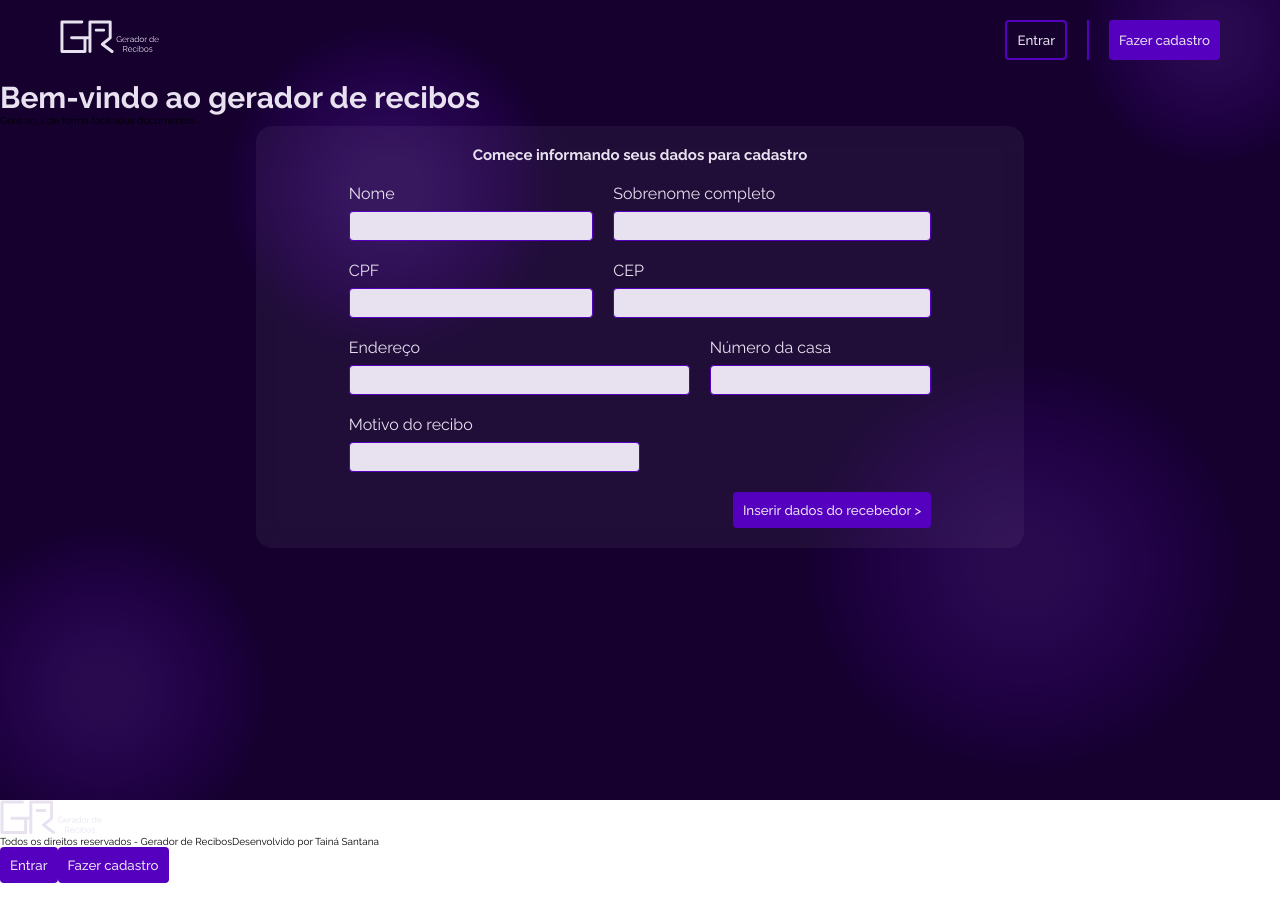
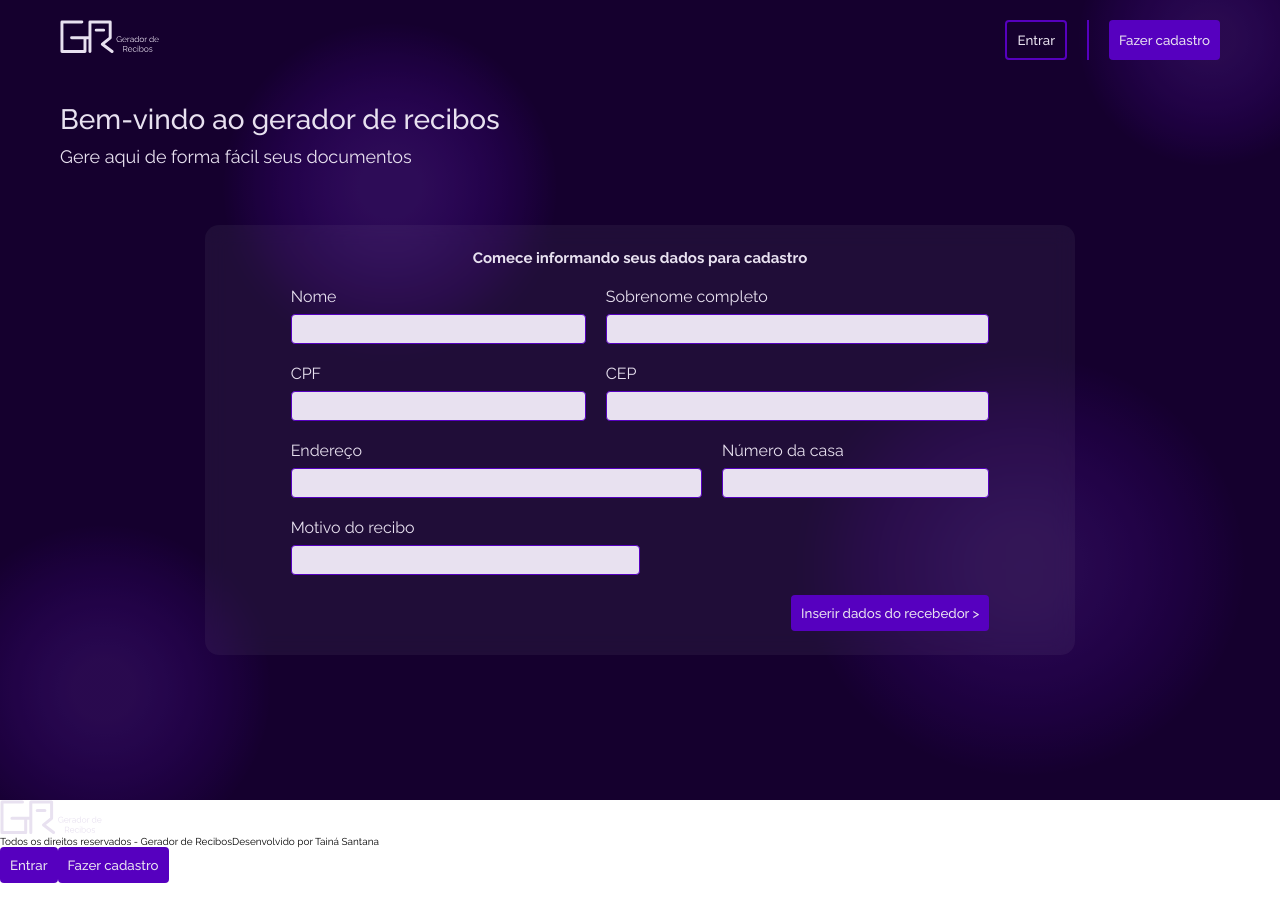
Before and after one commit to narakushi/projeto-gerador-recibos, a React (Vite) app in the folder projeto-gerador/: page / in a window 1280 px wide. Shown: the top 922 px of the page. After the commit the page ends 883 px from the top, so only its background shows below. Built offline with nearby package versions, Linux system fonts and the light colour scheme.

Commit message:
:lipstick: feat: estilizando form e textos da home

```diff
--- a/projeto-gerador/src/assets/pages/Home.jsx
+++ b/projeto-gerador/src/assets/pages/Home.jsx
@@ -5,17 +5,20 @@ import Title from "../ui/components/Title";
 import Form from "../ui/components/Form";
 import "../ui/styles/Home.css";
 import inputsDataUser from "../ui/jsons/inputsDataUser.json"
+import Container from "../ui/components/Container";
 
 const Home = () => {
   return (
-    <section className="home">
+    <div className="home">
       <NavBar />
-      <Title text="Bem-vindo ao gerador de recibos" />
-      <p>Gere aqui de forma fácil seus documentos</p>
-      <div className="home__container-form">
-        <Form data={inputsDataUser}/>
-      </div>
-    </section>
+      <Container>
+        <Title text="Bem-vindo ao gerador de recibos" />
+        <p className="home__text">Gere aqui de forma fácil seus documentos</p>
+        <div className="home__container-form">
+          <Form data={inputsDataUser}/>
+        </div>
+      </Container>
+    </div>
   );
 }
 
--- a/projeto-gerador/src/assets/ui/styles/Form.css
+++ b/projeto-gerador/src/assets/ui/styles/Form.css
@@ -4,13 +4,14 @@
   align-items: center;
   background: var(--transparent-color);
   backdrop-filter: blur(1rem);
-  width: 60%;
-  padding: 2rem;
-  border-radius: 1.6rem;
+  width: 75%;
+  padding: 2.4rem;
+  border-radius: 1.4rem;
+  margin-top: 5%;
 }
 
 .form__content {
-  width: 80%;
+  width: 85%;
   display: flex;
   justify-content: center;
   align-items: center;
--- a/projeto-gerador/src/assets/ui/styles/Home.css
+++ b/projeto-gerador/src/assets/ui/styles/Home.css
@@ -8,6 +8,7 @@
   background-size: cover;
   position: relative;
   z-index: 1;
+  color: var(--clear-color);
 }
 
 .home::before{
@@ -19,6 +20,10 @@
   z-index: -1;
 }
 
+.home__text {
+  font-size: 1.8rem;
+}
+
 .home__container-form {
   width: 100%;
   height: 100%;
--- a/projeto-gerador/src/assets/ui/styles/Title.css
+++ b/projeto-gerador/src/assets/ui/styles/Title.css
@@ -1,4 +1,6 @@
 .title {
-  font-size: 3rem;
+  font-size: 2.8rem;
   color: var(--clear-color);
+  font-weight: 500;
+  padding: 1rem 0;
 }
```
